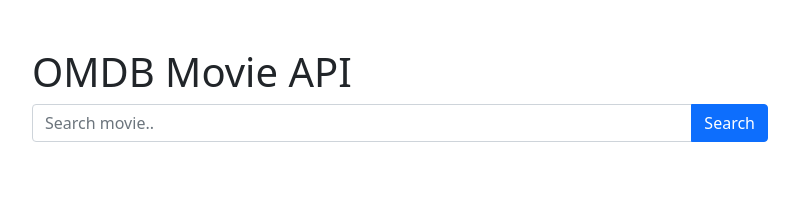
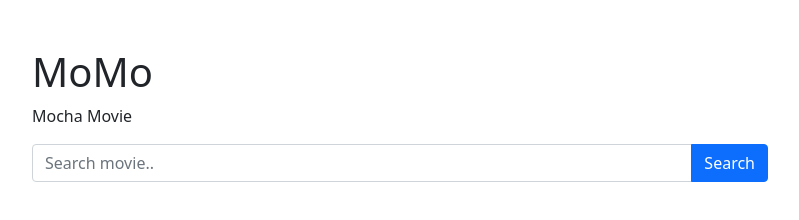
Before and after one commit to iqbalutomo/omdb-api, a plain HTML site: page index.html in a window 1280 px wide. Shown: the whole page, without its empty margins (50-849 px from the left). Drawn offline with nearby package versions, Linux system fonts and the light colour scheme.

Commit message:
finishing styling

```diff
--- a/index.html
+++ b/index.html
@@ -7,18 +7,19 @@
 
     <!-- Bootstrap CSS -->
     <link href="https://cdn.jsdelivr.net/npm/bootstrap@5.1.0/dist/css/bootstrap.min.css" rel="stylesheet" integrity="sha384-KyZXEAg3QhqLMpG8r+8fhAXLRk2vvoC2f3B09zVXn8CA5QIVfZOJ3BCsw2P0p/We" crossorigin="anonymous" />
-
+    <link rel="stylesheet" href="css/main.css">
     <title>OMDB Movie API</title>
   </head>
   <body>
     <div class="container">
       <div class="row mt-5">
         <div class="col">
-          <h1>OMDB Movie API</h1>
+          <h1>MoMo</h1>
+          <p>Mocha Movie</p>
         </div>
       </div>
 
-      <div class="row">
+      <div class="search row">
           <div class="col-md-8">
                 <div class="input-group mb-3">
                     <input type="text" class="form-control input-keyword" placeholder="Search movie..">
--- a/script.js
+++ b/script.js
@@ -61,7 +61,7 @@ searchButton.addEventListener("click", function () {
 });
 
 function showCards(m) {
-  return `<div class="col-md-4 my-5">
+  return `<div class="col-md-3 my-5">
             <div class="card">
                 <img src="${m.Poster}" class="card-img-top" />
                 <div class="card-body">
```
